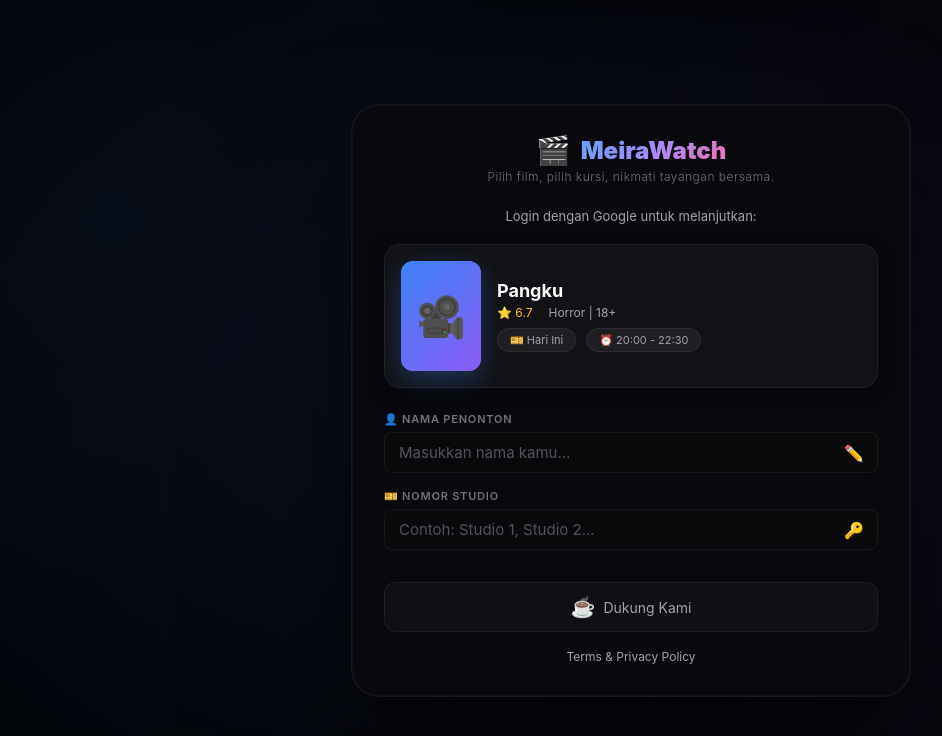
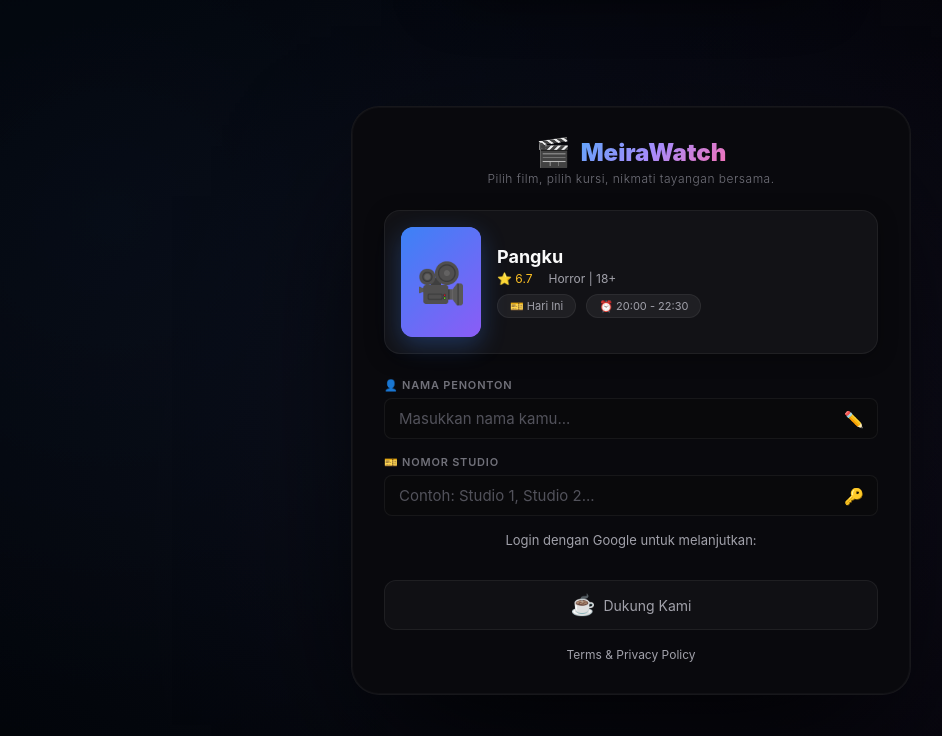
Before and after one commit to Dhnxxsy/MeiraWatch, a website: page Meirawatch/public/index.html in a window 1280 px wide. Shown: the whole page, without its empty margins (9-951 px from the left). Drawn offline with nearby package versions, Linux system fonts and the light colour scheme; no server answers; a script that the page names is missing.

Commit message:
Update index.html

```diff
--- a/Meirawatch/public/index.html
+++ b/Meirawatch/public/index.html
@@ -36,12 +36,6 @@
                 </div>
 
                 <div class="bioskop-body">
-                    <!-- Google Login -->
-                    <div class="google-login-container" style="margin-bottom: 20px; text-align: center;">
-                        <p style="color: var(--text-muted); font-size: 13px;">Login dengan Google untuk melanjutkan:</p>
-                        <div id="googleSignInButton"></div>
-                    </div>
-
                     <!-- Movie Info -->
                     <div class="movie-info-card">
                         <div class="movie-poster">
@@ -83,6 +77,12 @@
                             <span class="btn-text">Pilih Kursi</span>
                             <span class="btn-icon">🎫</span>
                         </button>
+                    </div>
+
+                    <!-- Google Login -->
+                    <div class="google-login-container" style="margin-bottom: 20px; text-align: center; display: flex; flex-direction: column; align-items: center;">
+                        <p style="color: var(--text-muted); font-size: 13px; margin-bottom: 12px;">Login dengan Google untuk melanjutkan:</p>
+                        <div id="googleSignInButton" style="display: flex; justify-content: center;"></div>
                     </div>
 
                     <div class="support-trigger" id="supportTrigger" onclick="openSupportModal()">
```
